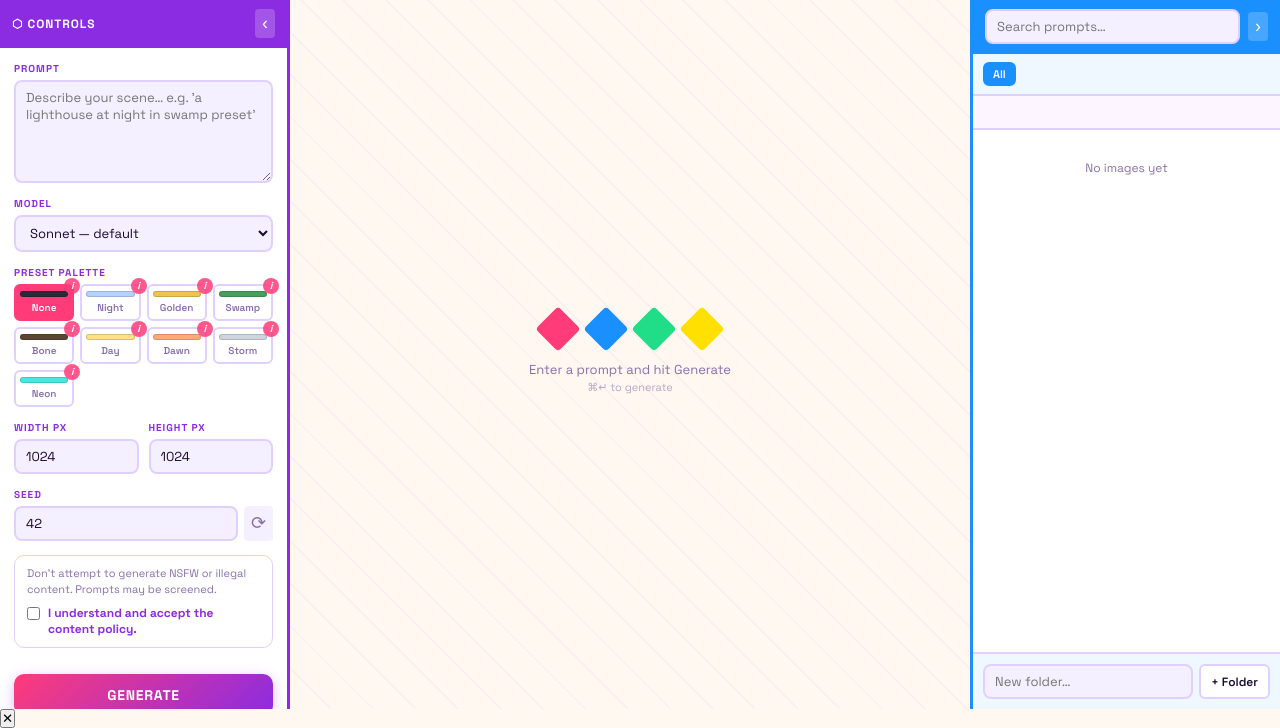
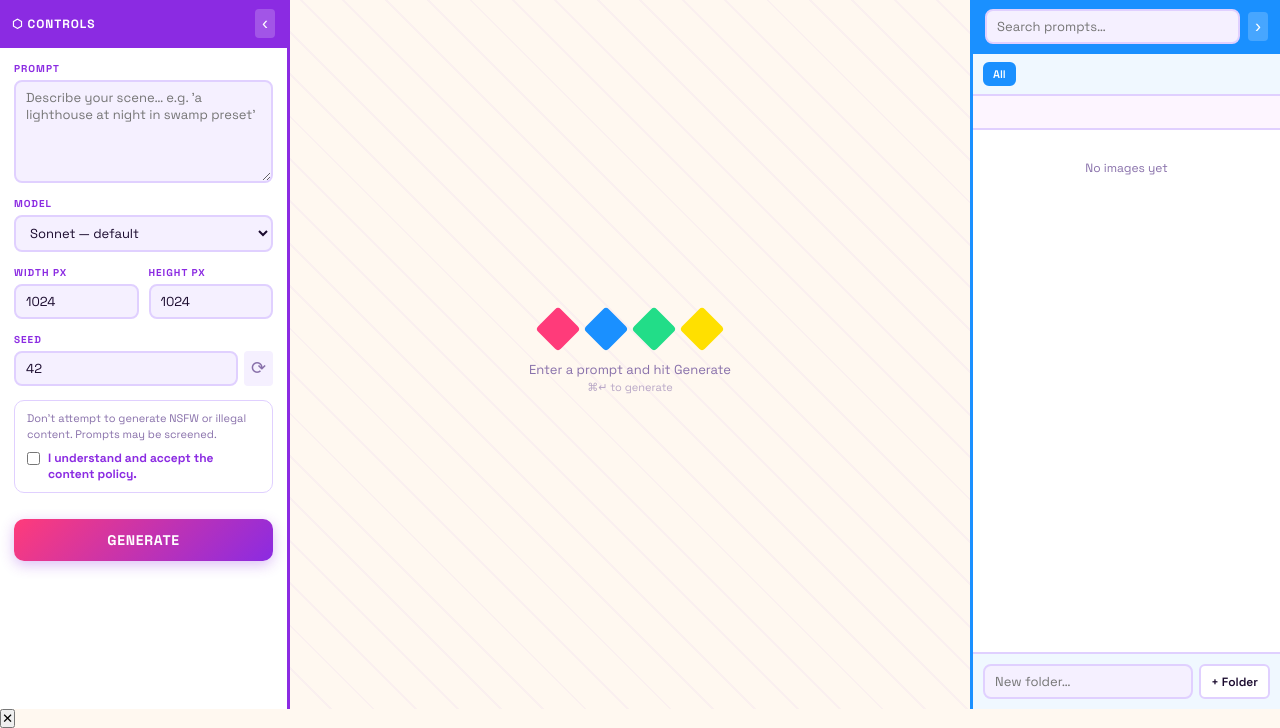
Before and after one commit to ivjames/pillow-polygons, a Flask app: page / in a window 1280 px wide. Shown: the part 91-819 px from the top of the page. Run offline with Flask 3, Linux system fonts and the light colour scheme; data that the repository does not hold is empty.

Commit message:
Remove the theme/preset picker from the UI
No theme is selectable anymore — the picker markup and its JS (button handler +
info popovers) are gone, and generation always runs with no preset
(selectedPreset stays "", the form submits an empty preset, which the backend
already treats as "no theme").

Scope is intentionally the UI only: the renderer palette code, PRESET_INFO, and
the generation wiring are left intact and dormant, so the picker is trivial to
restore if wanted. Cache-busted asset links are unaffected.

Co-Authored-By: Claude Opus 4.8 <noreply@anthropic.com>
Claude-Session: https://claude.ai/code/session_0117krhAe4exaMMDyEMGDDb3

```diff
--- a/static/js/app.js
+++ b/static/js/app.js
@@ -36,31 +36,8 @@ const tagBar       = $("tag-bar");
 const newFolderInput = $("new-folder-input");
 const createFolderBtn = $("create-folder-btn");
 
-/* ── Preset picker ── */
-document.querySelectorAll(".preset-btn").forEach(btn => {
-  btn.addEventListener("click", () => {
-    document.querySelectorAll(".preset-btn").forEach(b => b.classList.remove("active"));
-    btn.classList.add("active");
-    selectedPreset = btn.dataset.preset;
-  });
-});
-document.querySelector('.preset-btn[data-preset=""]').classList.add("active");
-
-/* ── Preset info popovers (tap to toggle; hover also shows via CSS on desktop) ── */
-function closePresetPops() {
-  document.querySelectorAll(".preset-pop.show").forEach(p => p.classList.remove("show"));
-  document.querySelectorAll('.preset-info[aria-expanded="true"]').forEach(i => i.setAttribute("aria-expanded", "false"));
-}
-document.querySelectorAll(".preset-info").forEach(info => {
-  info.addEventListener("click", (e) => {
-    e.stopPropagation();                       // don't select the preset
-    const pop  = info.parentElement.querySelector(".preset-pop");
-    const open = pop.classList.contains("show");
-    closePresetPops();
-    if (!open) { pop.classList.add("show"); info.setAttribute("aria-expanded", "true"); }
-  });
-});
-document.addEventListener("click", closePresetPops);   // tap elsewhere dismisses
+/* Preset picker removed from the UI — generation always runs with no preset
+   (selectedPreset stays ""). Backend palette code is left intact for restoration. */
 
 /* ── Seed random ── */
 $("random-seed").addEventListener("click", () => {
--- a/templates/index.html
+++ b/templates/index.html
@@ -39,21 +39,6 @@
             <option value="claude-sonnet-4-6" selected>Sonnet — default</option>
             <option value="claude-opus-4-6">Opus — best</option>
           </select>
-        </div>
-
-                <div class="field">
-          <label>Preset palette</label>
-          <div class="preset-grid">
-            {% for p in presets %}
-            <div class="preset-item">
-              <button type="button" class="preset-btn{% if p.name == '' %} active{% endif %}" data-preset="{{ p.name }}">
-                <span class="preset-swatch" style="background: {{ p.swatch }}"></span>{{ p.label }}
-              </button>
-              <button type="button" class="preset-info" aria-label="About {{ p.label }} preset" aria-expanded="false">i</button>
-              <div class="preset-pop" role="tooltip">{{ p.description }}</div>
-            </div>
-            {% endfor %}
-          </div>
         </div>
 
         <div class="field row">
```
